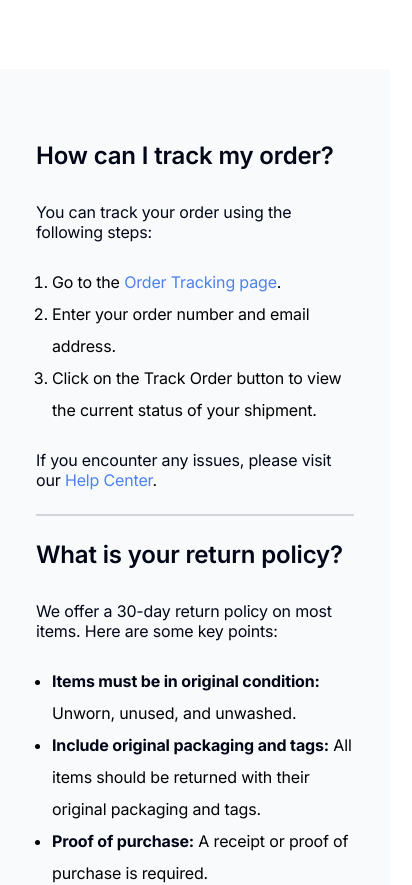
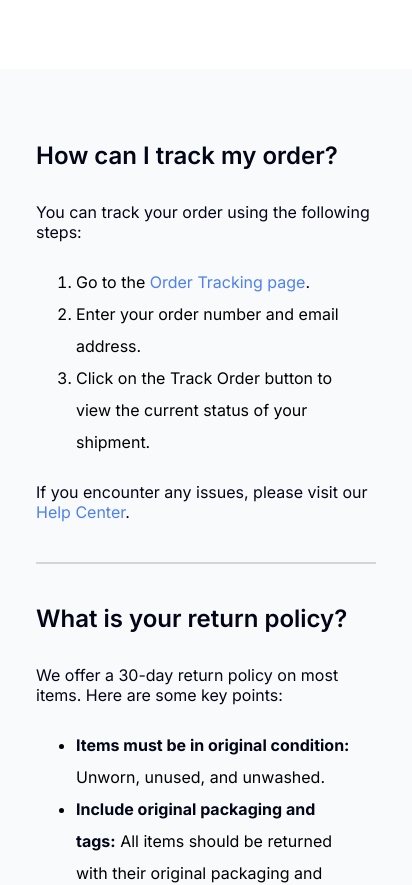
Before and after one commit to sameer-srb/Frequently-Asked-Questions, a plain HTML site: page index.html in a window 390 px wide. Shown: the part 219-1104 px from the top of the page, 412 px wide, since content can reach past the window. Drawn offline with Linux system fonts and the light colour scheme.

Commit message:
test commit

```diff
--- a/CSS/style.css
+++ b/CSS/style.css
@@ -1,5 +1,7 @@
 /* ------------------- Reset Styles ------------------- */
-* {
+*,
+*::before,
+*::after {
   margin: 0;
   padding: 0;
   box-sizing: border-box;
@@ -10,7 +12,6 @@ body {
   height: 100vh; /* Full height of the viewport */
   background-color: #ffffff;
   font-family: "Inter", sans-serif; /* Google font */
-  letter-spacing: calc(-0.01 * 1em);
 }
 
 /* ------------------- Typography ------------------- */
@@ -59,20 +60,6 @@ main {
   margin: 0 auto;
 }
 
-/* Spacing between FAQ items */
-.faq-item:first-child {
-  margin-bottom: 2.5rem;
-}
-
-.faq-item:last-child {
-  margin-top: 2.5rem;
-}
-
-/* Add spacing between paragraphs/lists inside answers */
-.faq-answer > * + * {
-  margin-top: 1.5rem;
-}
-
 /* ------------------- Lists ------------------- */
 li {
   line-height: 2rem;
@@ -81,6 +68,7 @@ li {
 ul,
 ol {
   padding-left: 1rem;
+  margin: 1.5rem;
 }
 
 /* ------------------- Links ------------------- */
@@ -94,13 +82,16 @@ a {
   width: 671px;
   border: 1px solid #d2d5da;
   height: 0px;
+  margin: 2.5rem 0;
 }
 
 /* ------------------- Mobile Styles -------------------
    Applied when screen width is 640px or smaller
 -------------------------------------------------------- */
 @media (max-width: 480px) {
-
+  body {
+    width: 412px;
+  }
   header {
     padding: 4.5rem 0;
   }
@@ -118,22 +109,11 @@ a {
     width: 100%;
   }
 
-  /* Reduce spacing between FAQ items */
-  .faq-item:first-child {
-    margin-bottom: 1.5rem;
-  }
-
-  .faq-item:last-child {
-    margin-top: 1.5rem;
-  }
-
   /* Make divider full width on mobile */
   .divider {
     width: 100%;
   }
 }
 
-
-@media (max-width: 768px){
-
+@media (max-width: 768px) {
 }
--- a/index.html
+++ b/index.html
@@ -27,10 +27,10 @@
     </header>
 
     <main>
-      <section class="faq-container" aria-label="Frequently Asked Questions">
+      <article class="faq-container" aria-label="Frequently Asked Questions">
 
         <!-- FAQ Item 1 -->
-        <article class="faq-item">
+        <section class="faq-item">
           <h2 class="faq-question">How can I track my order?</h2>
           <section class="faq-answer">
             <p>You can track your order using the following steps:</p>
@@ -49,12 +49,12 @@
               <a href="#">Help Center</a>.
             </p>
           </section>
-        </article>
+        </section>
 
-        <div class="divider"></div>
+        <section class="divider"></section>
 
         <!-- FAQ Item 2 -->
-        <article class="faq-item">
+        <section class="faq-item">
           <h2 class="faq-question">What is your return policy?</h2>
           <section class="faq-answer">
             <p>
@@ -80,8 +80,8 @@
               <a href="#">Return Policy</a>.
             </p>
           </section>
-        </article>
-      </section>
+        </section>
+      </article>
     </main>
 
   </body>
```
Also changed, not shown: test.html (added, +28 -0 lines).
